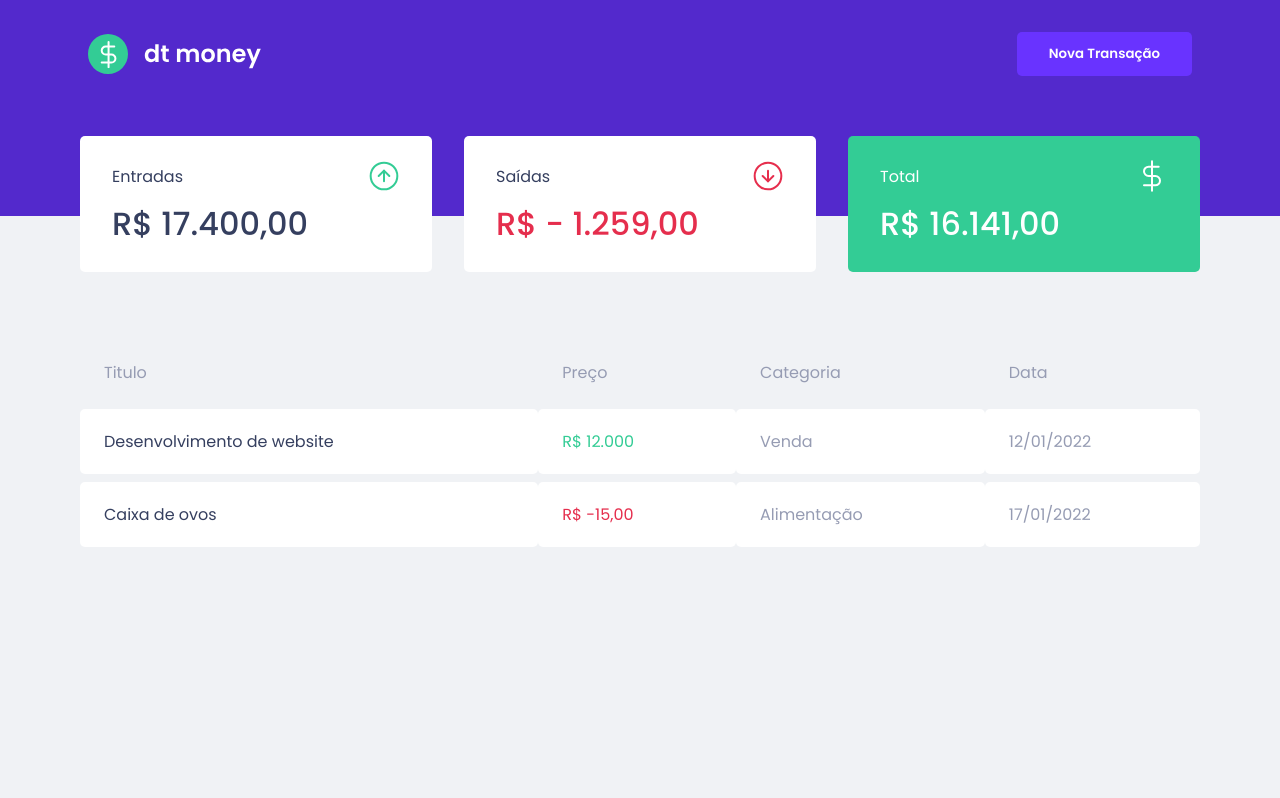
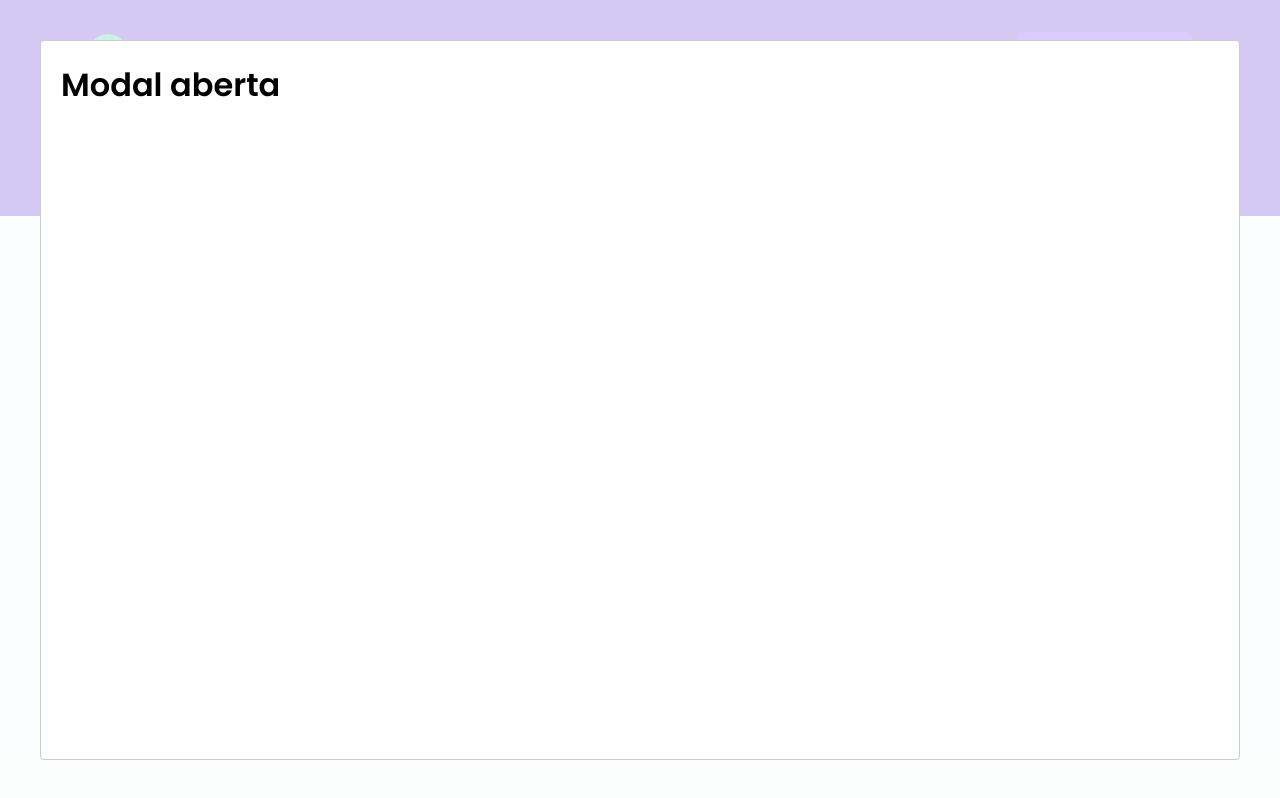
Before and after one commit to rodrigoDev6/dtmoney-reactApp, a React (Create React App) app: page / in a window 1280 px wide. Both pictures are taken after a click on the button "Nova Transação". Built offline with nearby package versions, Linux system fonts and the light colour scheme; no server answers; what miragejs would draw is missing.

Commit message:
add modal, melhorando o uso da mesma

```diff
--- a/package.json
+++ b/package.json
@@ -6,6 +6,7 @@
     "axios": "^0.27.2",
     "react": "^17.0.2",
     "react-dom": "^17.0.2",
+    "react-modal": "^3.15.1",
     "react-scripts": "5.0.0",
     "styled-components": "^5.3.3",
     "web-vitals": "^2.1.4"
@@ -18,6 +19,7 @@
     "@types/node": "^16.11.25",
     "@types/react": "^17.0.39",
     "@types/react-dom": "^17.0.11",
+    "@types/react-modal": "^3.13.1",
     "@types/styled-components": "^5.1.23",
     "miragejs": "^0.1.45",
     "typescript": "^4.5.5"
--- a/src/App.tsx
+++ b/src/App.tsx
@@ -2,6 +2,8 @@ import { Header } from './components/Header'
 import { GlobalStyle } from './styles/global'
 import { Dashboard } from './components/Dashboard'
 import { createServer } from 'miragejs'
+import Modal from 'react-modal'
+import { useState } from 'react'
 
 createServer({
   routes() {
@@ -21,11 +23,34 @@ createServer({
   },
 })
 
+Modal.setAppElement('#root')
 export function App() {
+  const [isNewTransactionModalOpen, setNewTransactionModalOpen] = useState(
+    false,
+  )
+
+  function handleOpenNewTransactionModal() {
+    setNewTransactionModalOpen(true)
+  }
+
+  function handleCloseTransactionModal() {
+    setNewTransactionModalOpen(false)
+  }
   return (
     <>
-      <Header></Header>
+      <Header
+        onOpenNewTransactionModal={handleOpenNewTransactionModal}
+      ></Header>
+
       <Dashboard></Dashboard>
+
+      <Modal
+        isOpen={isNewTransactionModalOpen}
+        onRequestClose={handleCloseTransactionModal}
+      >
+        <h1>Modal aberta</h1>
+      </Modal>
+
       <GlobalStyle></GlobalStyle>
     </>
   )
--- a/src/components/Header/index.tsx
+++ b/src/components/Header/index.tsx
@@ -1,13 +1,17 @@
 import logoImg from '../../assets/logo.svg'
 import { Button, Container, Content } from './styles'
 
-export function Header() {
+interface HeaderProps {
+  onOpenNewTransactionModal: () => void
+}
+
+export function Header({ onOpenNewTransactionModal }: HeaderProps) {
   return (
     <Container>
       <Content>
         <img src={logoImg} alt="Logo dt money" />
 
-        <Button>Nova Transação</Button>
+        <Button onClick={onOpenNewTransactionModal}>Nova Transação</Button>
       </Content>
     </Container>
   )
--- a/src/components/Header/styles.ts
+++ b/src/components/Header/styles.ts
@@ -23,4 +23,11 @@ export const Button = styled.button`
 
   border-radius: 5px;
   border: none;
+  transition: 0.5s;
+
+  outline: 0.1rem;
+
+  :hover {
+    box-shadow: 0 5px 15px rgba(0, 0, 0, 0.2);
+  }
 `
--- a/src/components/Summary/index.tsx
+++ b/src/components/Summary/index.tsx
@@ -18,7 +18,7 @@ export function Summary() {
           <p>Saídas</p>
           <img src={outcomeImg} alt="Entradas" />
         </header>
-        <strong>R$ - 1.259,00</strong>
+        <strong>- R$ 1.259,00</strong>
       </Card>
       <Card>
         <header>
--- a/src/components/TransactionsTable/index.tsx
+++ b/src/components/TransactionsTable/index.tsx
@@ -13,7 +13,7 @@ export function TransactionsTable() {
         <thead>
           <tr>
             <th>Titulo</th>
-            <th>Preço</th>
+            <th>Preço </th>
             <th>Categoria</th>
             <th>Data</th>
           </tr>
@@ -28,7 +28,7 @@ export function TransactionsTable() {
           </tr>
           <tr>
             <td>Caixa de ovos</td>
-            <td className="withdraw">R$ -15,00</td>
+            <td className="withdraw">- R$ 15,00</td>
             <td>Alimentação</td>
             <td>17/01/2022</td>
           </tr>
```
Also changed, not shown: 1 other file (tests, documents, lock files or other folders).
